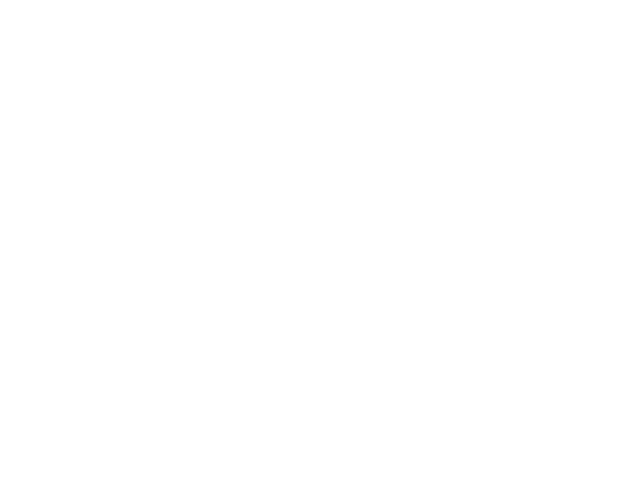
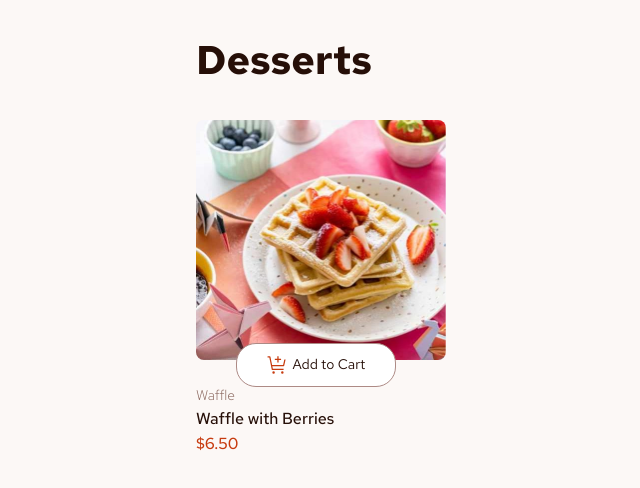
Before and after one commit to FrancisoRocha/Product-list-with-cart, a plain HTML site: page index.html in a window 1280 px wide. Shown: the whole page, without its empty margins (44-684 px from the left). Drawn offline with Linux system fonts and the light colour scheme.

Commit message:
Cards procuto y Estilos creados

```diff
--- a/css/style.css
+++ b/css/style.css
@@ -0,0 +1,166 @@
+:root {
+    --red: #C73B0F;
+
+    /* ROSE */
+    --rose-900: #260F08;
+    --rose-500: #87635A;
+    --rose-400: #AD8A85;
+    --rose-300: #CAAFA7;
+    --rose-100: #F5EEEC;
+    --rose-50: #FCF8F6;
+
+    /* GREEN */
+    --green: #1EA575;
+
+    /* BASICOS */
+    --black: #000000;
+    --white: #ffffff;
+
+    /* FUENTES */
+    --font: "Red Hat Text", sans-serif;
+}
+
+html {
+    box-sizing: border-box;
+    font-size: 62.5%;
+    /* 1rem = 10px */
+}
+
+*,
+*::before,
+*::after {
+    box-sizing: inherit;
+}
+
+/*? UTILIDADES */
+
+h1,
+h2,
+h3 {
+    margin: 0;
+}
+
+p {
+    margin: 0;
+}
+
+body {
+    background-color: var(--rose-50);
+}
+
+/* TITLE */
+.container__title {
+    font-family: var(--font);
+    color: var(--rose-900);
+    font-weight: 800;
+    font-size: 4rem;
+    line-height: 120px;
+    text-align: left;
+}
+
+.productos {
+    width: 32.7rem;
+    height: 347rem;
+    margin: 0 auto;
+}
+
+@media(min-width: 768px) {
+    .productos {
+        width: 68.8rem;
+        height: 143rem;
+
+    }
+}
+
+@media(min-width: 1024px) {
+    .productos {
+        width: 80rem;
+        height: 118rem;
+    }
+}
+
+/* PRODUCTO ITEM */
+.producto__item{
+    width: 100%;
+    height: 31.9rem;
+}
+
+.img__producto{
+    width: 100%;
+    height: 21rem;
+    border-radius: .8rem;
+}
+
+@media(min-width: 768px){
+    .img__producto{
+        width: 21.3rem;
+        height: 21.2rem;
+    }
+}
+
+@media(min-width: 768px){
+    .img__producto{
+        width: 25rem;
+        height: 24rem;
+    }
+}
+
+/* BOTON PRODUCTO */
+.productos__btn{
+    display: flex;
+    justify-content: center;
+}
+
+@media(min-width: 768px){
+    .productos__btn{
+        margin-left: 4rem;
+        justify-content: flex-start;
+    }
+}
+
+.btn{
+    display: flex;
+    justify-content: center;
+    align-items: center;
+    width: 16rem;
+    height: 4.4rem;
+    background-color: var(--white);
+    border-radius: 2rem;
+    border: .1rem solid var(--rose-400);
+    font-family: var(--font);
+    font-size: 1.4rem;
+    font-weight: 400;
+    color: var(--rose-900);
+    gap: .5rem;
+    margin-top: -2rem;
+}
+
+/* INFO PRODUCTO */
+.info__producto{
+    display: flex;
+    flex-direction: column;
+    gap: .7rem;
+}
+.producto_name{
+    font-family: var(--font);
+    color: var(--rose-500);
+    font-size: 1.4rem;
+    font-weight: 300;
+    text-align: left;
+}
+
+.producto__title{
+    font-family: var(--font);
+    font-weight: 500;
+    font-size: 1.6rem;
+    color: var(--rose-900);
+    text-align: left;
+}
+
+.producto__price{
+    font-family: var(--font);
+    font-size: 1.6rem;
+    color: var(--red);
+    font-weight: 500;
+    text-align: left;
+}
--- a/index.html
+++ b/index.html
@@ -14,6 +14,37 @@
 <body>
 
 
+  <main class="container">
+    <div class="productos">
+      <h1 class="container__title">Desserts</h1>
+      <div class="producto__item">
+        <picture>
+          <!-- Imagen para pantallas grandes (desktop) -->
+          <source media="(min-width: 1024px)" srcset="./assets/images/image-waffle-desktop.jpg">
+          <!-- Imagen para pantallas medianas (mobile) -->
+          <source media="(min-width: 768px)" srcset="./assets/images/image-waffle-tablet.jpg">
+          <!-- Imagen para pantallas pequeñas (mobile) -->
+          <img src="./assets/images/image-waffle-mobile.jpg" alt="producto" class="img__producto">
+        </picture>
+        <!-- BOTON AGREGAR AL CARRITO -->
+        <div class="productos__btn">
+          <button type="submit" class="btn">
+            <img src="./assets/images/icon-add-to-cart.svg" alt="icon add to cart" class="icon">
+            Add to Cart
+          </button>
+        </div>
+        <!-- INFO PRODUCTO -->
+        <div class="info__producto">
+          <p class="producto_name">Waffle</p>
+          <p class="producto__title">Waffle with Berries</p>
+          <p class="producto__price">$6.50</p>
+        </div>
+      </div>
+    </div>
+
+  </main>
+
+
   <script src="./js/app.js"></script>
 
 </body>
```
